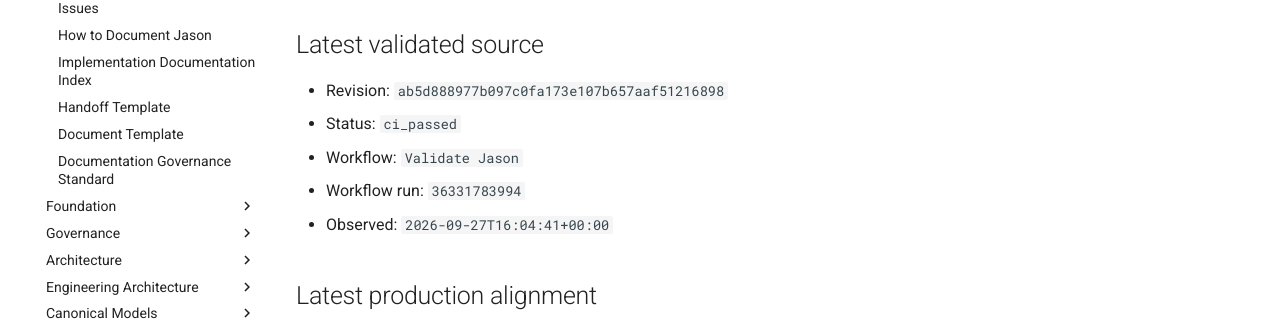
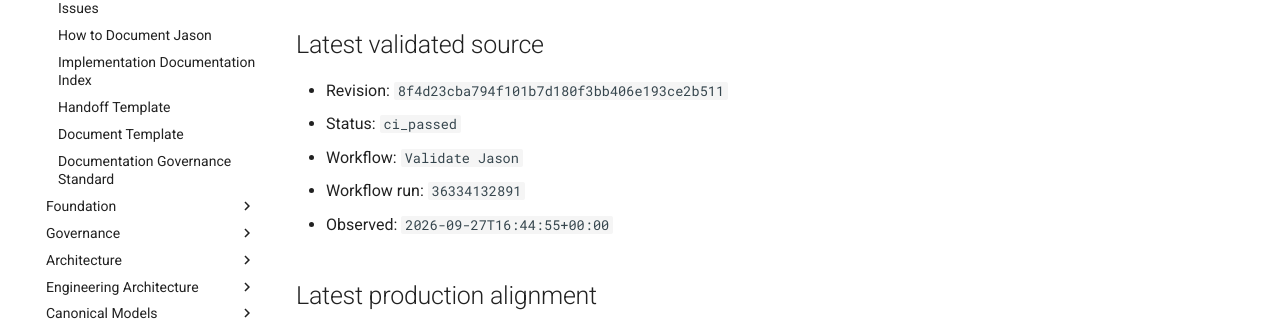
Before and after one commit to al-teamaot-com/jason, an MkDocs documentation site: the page built from docs/control/AUTOMATED-CHANGE-STATE.md, in a window 1280 px wide and 1163 px high. Shown: the part 337-658 px from the top of the window. Built offline with MkDocs 1.6.1 and Material for MkDocs 9.7.7, drawn with Linux system fonts in a browser that asks for light colours; comment, search, counter and statistics services are not loaded.

Commit message:
Reconcile automated documentation state for 8f4d23cba794

```diff
--- a/docs/control/AUTOMATED-CHANGE-STATE.md
+++ b/docs/control/AUTOMATED-CHANGE-STATE.md
@@ -8,11 +8,11 @@
 
 ## Latest validated source
 
-- Revision: `ab5d888977b097c0fa173e107b657aaf51216898`
+- Revision: `8f4d23cba794f101b7d180f3bb406e193ce2b511`
 - Status: `ci_passed`
 - Workflow: `Validate Jason`
-- Workflow run: `36331783994`
-- Observed: `2026-09-27T16:04:41+00:00`
+- Workflow run: `36334132891`
+- Observed: `2026-09-27T16:44:55+00:00`
 
 ## Latest production alignment
 
```
Also changed, not shown: docs/control/AUTOMATED-CHANGE-STATE.json (+4 -4 lines).
